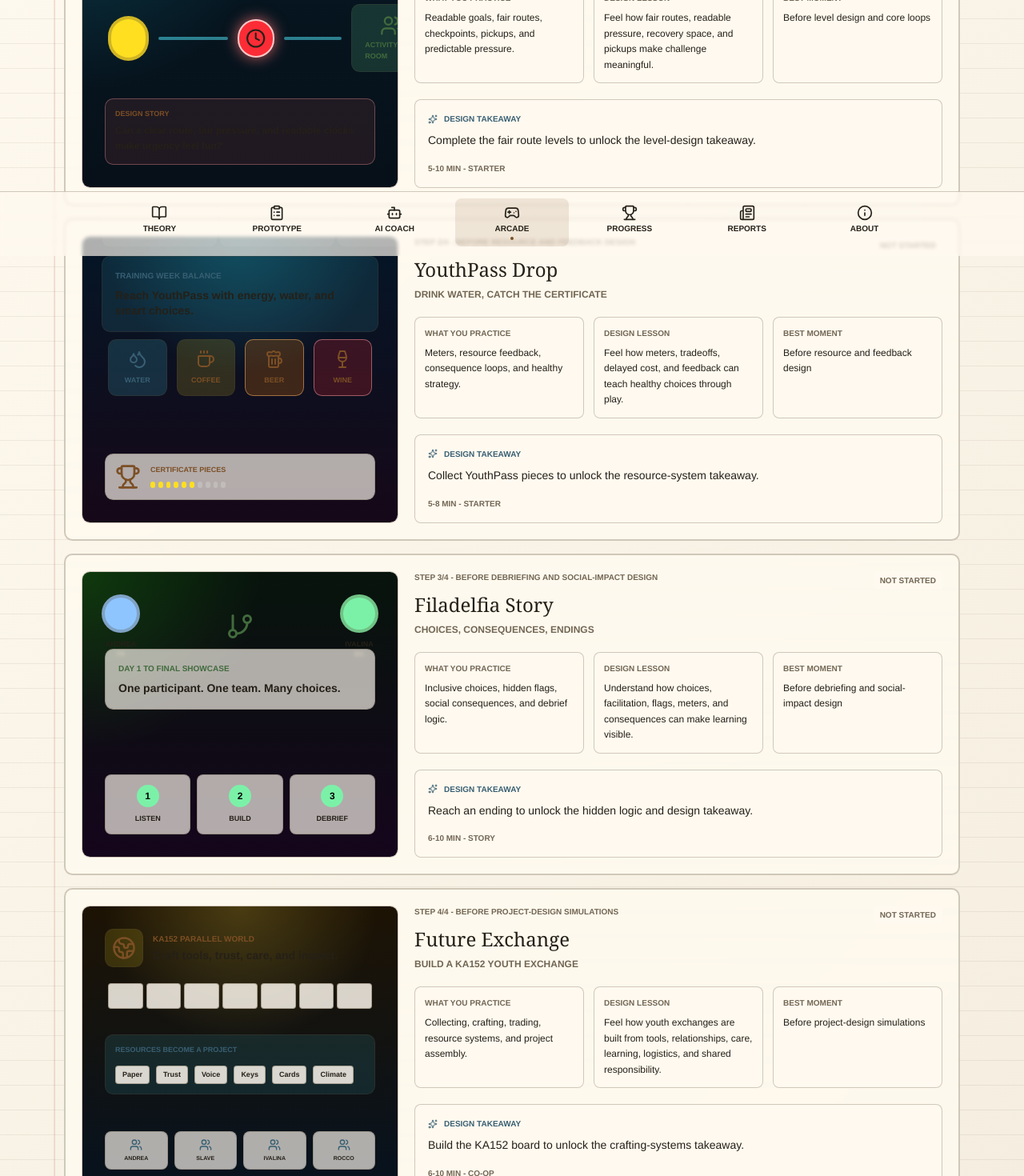
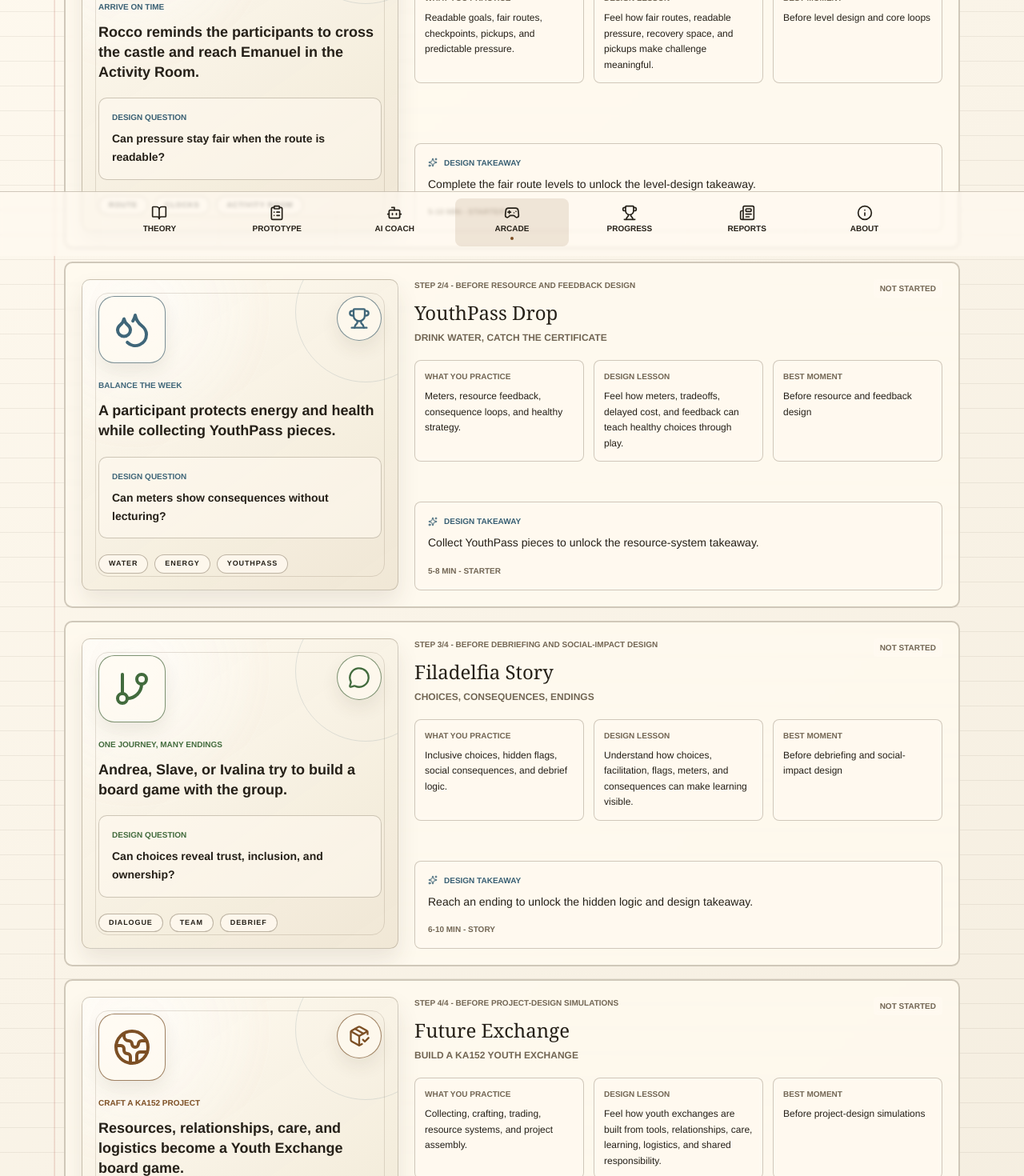
Before and after one commit to artediemcalabria/Games-are-No-Joke-Arcade, a React (Vite) app: page /arcade in a window 1280 px wide. Shown: the part 480-1950 px from the top of the page at 80% size. Built offline with nearby package versions, Linux system fonts and the light colour scheme.

Commit message:
Replace arcade previews with symbolic game cards

```diff
--- a/src/index.css
+++ b/src/index.css
@@ -130,6 +130,72 @@
   .castle-meter-panel {}
   .castle-tool-status {}
   .castle-control-button {}
+  .game-symbol-preview {
+    background:
+      radial-gradient(circle at 20% 18%, rgba(255, 255, 255, 0.12), transparent 8rem),
+      radial-gradient(circle at 82% 12%, rgba(0, 242, 255, 0.14), transparent 10rem),
+      linear-gradient(145deg, rgba(2, 6, 23, 0.96), rgba(8, 13, 28, 0.96));
+    border-color: rgba(255, 255, 255, 0.12);
+    box-shadow: inset 0 0 28px rgba(255, 255, 255, 0.04);
+  }
+  .game-symbol-preview::before {
+    content: "";
+    position: absolute;
+    inset: 1rem;
+    border: 1px solid rgba(255, 255, 255, 0.08);
+    border-radius: 1rem;
+    pointer-events: none;
+  }
+  .game-symbol-orbit {
+    position: absolute;
+    right: -3rem;
+    top: -3rem;
+    width: 11rem;
+    height: 11rem;
+    border: 1px solid currentColor;
+    border-radius: 999px;
+    opacity: 0.14;
+  }
+  .game-symbol-icon,
+  .game-symbol-small-icon {
+    display: inline-flex;
+    align-items: center;
+    justify-content: center;
+    border: 1px solid currentColor;
+    background: color-mix(in srgb, currentColor 16%, transparent);
+    color: var(--game-symbol-color, #00f2ff);
+    box-shadow: 0 0 24px color-mix(in srgb, currentColor 24%, transparent);
+  }
+  .game-symbol-icon {
+    width: 5.25rem;
+    height: 5.25rem;
+    border-radius: 1.25rem;
+  }
+  .game-symbol-small-icon {
+    width: 3.5rem;
+    height: 3.5rem;
+    border-radius: 999px;
+  }
+  .game-symbol-kicker,
+  .game-symbol-question,
+  .game-symbol-pill {
+    color: var(--game-symbol-color, #00f2ff);
+  }
+  .game-symbol-question {
+    background: rgba(255, 255, 255, 0.055);
+    border-color: color-mix(in srgb, var(--game-symbol-color, #00f2ff) 35%, transparent);
+  }
+  .game-symbol-question p:last-child {
+    color: rgba(255, 255, 255, 0.86);
+  }
+  .game-symbol-pill {
+    background: rgba(255, 255, 255, 0.05);
+    border-color: color-mix(in srgb, var(--game-symbol-color, #00f2ff) 36%, transparent);
+  }
+  .game-symbol-cyan { --game-symbol-color: #22d3ee; }
+  .game-symbol-blue { --game-symbol-color: #60a5fa; }
+  .game-symbol-green { --game-symbol-color: #86efac; }
+  .game-symbol-yellow { --game-symbol-color: #fde047; }
 
   .theory-surface,
   .theory-flip-face {
@@ -950,6 +1016,52 @@
     border-color: rgba(88, 72, 47, 0.22) !important;
   }
 
+  .theme-notebook .game-symbol-preview {
+    background:
+      radial-gradient(circle at 16% 10%, rgba(255, 255, 255, 0.55), transparent 11rem),
+      linear-gradient(145deg, rgba(255, 250, 240, 0.9), rgba(238, 229, 210, 0.88)) !important;
+    border-color: rgba(88, 72, 47, 0.28) !important;
+    box-shadow: 0 14px 28px rgba(68, 52, 31, 0.1) !important;
+    color: var(--notebook-blue) !important;
+  }
+
+  .theme-notebook .game-symbol-preview::before {
+    border-color: rgba(88, 72, 47, 0.16) !important;
+  }
+
+  .theme-notebook .game-symbol-icon,
+  .theme-notebook .game-symbol-small-icon {
+    background: rgba(255, 250, 240, 0.62) !important;
+    border-color: color-mix(in srgb, var(--game-symbol-color, var(--notebook-blue)) 58%, rgba(88, 72, 47, 0.28)) !important;
+    box-shadow: 0 10px 22px rgba(68, 52, 31, 0.09) !important;
+    color: var(--game-symbol-color, var(--notebook-blue)) !important;
+  }
+
+  .theme-notebook .game-symbol-preview .text-white {
+    color: var(--notebook-ink) !important;
+  }
+
+  .theme-notebook .game-symbol-question {
+    background: rgba(255, 250, 240, 0.54) !important;
+    border-color: rgba(88, 72, 47, 0.28) !important;
+    color: var(--game-symbol-color, var(--notebook-blue)) !important;
+  }
+
+  .theme-notebook .game-symbol-question p:last-child {
+    color: var(--notebook-ink) !important;
+  }
+
+  .theme-notebook .game-symbol-pill {
+    background: rgba(255, 250, 240, 0.58) !important;
+    border-color: rgba(88, 72, 47, 0.26) !important;
+    color: var(--notebook-muted) !important;
+  }
+
+  .theme-notebook .game-symbol-cyan { --game-symbol-color: var(--notebook-blue); }
+  .theme-notebook .game-symbol-blue { --game-symbol-color: #3f6679; }
+  .theme-notebook .game-symbol-green { --game-symbol-color: var(--notebook-green); }
+  .theme-notebook .game-symbol-yellow { --game-symbol-color: var(--notebook-accent); }
+
 	  .theme-notebook .text-shadow-arcade {
 	    text-shadow: none !important;
 	  }
--- a/src/pages/ArcadeList.tsx
+++ b/src/pages/ArcadeList.tsx
@@ -1,7 +1,18 @@
 import { Link } from 'react-router-dom';
 import { motion } from 'motion/react';
-import type { ReactNode } from 'react';
-import { Beer, Clock, Coffee, Droplets, Gamepad2, GitBranch, Globe2, Sparkles, Trophy, Users, Wine } from 'lucide-react';
+import type { ComponentType } from 'react';
+import {
+  Clock,
+  Droplets,
+  Gamepad2,
+  GitBranch,
+  Globe2,
+  MessageCircle,
+  PackageCheck,
+  Route,
+  Sparkles,
+  Trophy,
+} from 'lucide-react';
 import { gameCatalog } from '../data/course';
 import { useStore } from '../store/useStore';
 
@@ -86,146 +97,88 @@ function InfoLine({ label, value }: { label: string; value: string }) {
 }
 
 function GamePreview({ id }: { id: string }) {
-  if (id === 'filadelfia-story') {
+  const previews: Record<string, {
+    title: string;
+    story: string;
+    question: string;
+    Icon: ComponentType<{ className?: string }>;
+    secondary: ComponentType<{ className?: string }>;
+    tone: 'cyan' | 'blue' | 'green' | 'yellow';
+    tags: string[];
+  }> = {
+    'castle-rush': {
+      title: 'Arrive on time',
+      story: 'Rocco reminds the participants to cross the castle and reach Emanuel in the Activity Room.',
+      question: 'Can pressure stay fair when the route is readable?',
+      Icon: Route,
+      secondary: Clock,
+      tone: 'cyan',
+      tags: ['Route', 'Clocks', 'Activity Room'],
+    },
+    'youthpass-drop': {
+      title: 'Balance the week',
+      story: 'A participant protects energy and health while collecting YouthPass pieces.',
+      question: 'Can meters show consequences without lecturing?',
+      Icon: Droplets,
+      secondary: Trophy,
+      tone: 'blue',
+      tags: ['Water', 'Energy', 'YouthPass'],
+    },
+    'filadelfia-story': {
+      title: 'One journey, many endings',
+      story: 'Andrea, Slave, or Ivalina try to build a board game with the group.',
+      question: 'Can choices reveal trust, inclusion, and ownership?',
+      Icon: GitBranch,
+      secondary: MessageCircle,
+      tone: 'green',
+      tags: ['Dialogue', 'Team', 'Debrief'],
+    },
+    'future-exchange': {
+      title: 'Craft a KA152 project',
+      story: 'Resources, relationships, care, and logistics become a Youth Exchange board game.',
+      question: 'Can crafting make project tradeoffs visible?',
+      Icon: Globe2,
+      secondary: PackageCheck,
+      tone: 'yellow',
+      tags: ['Craft', 'Trade', 'Project'],
+    },
+  };
+
+  const preview = previews[id] ?? previews['castle-rush'];
+  const Icon = preview.Icon;
+  const Secondary = preview.secondary;
+
   return (
-      <div className="rounded-xl border border-white/10 bg-black/60 min-h-[260px] relative overflow-hidden">
-        <div className="absolute inset-0 bg-[radial-gradient(circle_at_top_left,rgba(57,255,20,.16),transparent_42%),linear-gradient(180deg,#07140c,#15051c)]" />
-        <div className="absolute inset-x-6 top-7 flex items-center justify-between">
-          <StoryAvatar name="Andrea" country="FR" color="bg-blue-300" />
-          <GitBranch className="h-9 w-9 text-green-300" />
-          <StoryAvatar name="Ivalina" country="BG" color="bg-green-300" />
+    <div className={`game-symbol-preview game-symbol-${preview.tone} min-h-[260px] rounded-xl border p-5 relative overflow-hidden`}>
+      <div className="game-symbol-orbit" />
+      <div className="relative z-10 flex h-full min-h-[220px] flex-col justify-between gap-5">
+        <div className="flex items-start justify-between gap-4">
+          <div className="game-symbol-icon">
+            <Icon className="h-12 w-12" />
           </div>
-        <div className="absolute left-7 right-7 top-24 rounded-xl border border-green-300/35 bg-black/55 p-4">
-          <p className="text-[10px] font-black uppercase text-green-200">Day 1 to final showcase</p>
-          <p className="mt-2 text-sm font-black leading-snug text-white">One participant. One team. Many choices.</p>
-        </div>
-        <div className="absolute bottom-7 left-7 right-7 grid grid-cols-3 gap-2">
-          {['Listen', 'Build', 'Debrief'].map((step, index) => (
-            <div key={step} className="rounded-lg border border-white/10 bg-black/60 p-3 text-center">
-              <span className="mx-auto flex h-7 w-7 items-center justify-center rounded-full bg-green-300 text-xs font-black text-black">{index + 1}</span>
-              <p className="mt-2 text-[9px] font-black uppercase text-gray-200">{step}</p>
-            </div>
-          ))}
+          <div className="game-symbol-small-icon">
+            <Secondary className="h-7 w-7" />
           </div>
         </div>
-    );
-  }
 
-  if (id === 'youthpass-drop') {
-    return (
-      <div className="rounded-xl border border-white/10 bg-black/60 min-h-[260px] relative overflow-hidden">
-        <div className="absolute inset-0 bg-[radial-gradient(circle_at_top,rgba(34,211,238,.22),transparent_42%),linear-gradient(180deg,#041626,#160818)]" />
-        <div className="absolute left-6 right-6 top-6 rounded-xl border border-cyan-300/35 bg-cyan-300/10 p-4">
-          <p className="text-[10px] font-black uppercase text-cyan-100">Training week balance</p>
-          <p className="mt-2 text-sm font-black leading-snug text-white">Reach YouthPass with energy, water, and smart choices.</p>
+        <div>
+          <p className="game-symbol-kicker text-[10px] font-black uppercase tracking-widest">{preview.title}</p>
+          <p className="mt-3 text-lg font-black leading-snug text-white">{preview.story}</p>
         </div>
-        <div className="absolute left-8 right-8 top-32 grid grid-cols-4 gap-3">
-          <ChoiceToken icon={<Droplets className="h-6 w-6" />} label="Water" tone="cyan" />
-          <ChoiceToken icon={<Coffee className="h-6 w-6" />} label="Coffee" tone="yellow" />
-          <ChoiceToken icon={<Beer className="h-6 w-6" />} label="Beer" tone="orange" />
-          <ChoiceToken icon={<Wine className="h-6 w-6" />} label="Wine" tone="red" />
+
+        <div className="game-symbol-question rounded-xl border p-4">
+          <p className="text-[10px] font-black uppercase tracking-widest">Design question</p>
+          <p className="mt-2 text-sm font-bold leading-relaxed">{preview.question}</p>
         </div>
-        <div className="absolute bottom-7 left-7 right-7 rounded-xl border border-yellow-300/35 bg-black/55 p-3">
-          <div className="flex items-center gap-3">
-            <Trophy className="h-8 w-8 text-yellow-300" />
-            <div className="min-w-0">
-              <p className="text-[9px] font-black uppercase text-yellow-200">Certificate pieces</p>
-              <div className="mt-2 flex gap-1">
-                {Array.from({ length: 10 }).map((_, index) => (
-                  <span key={index} className={`h-2 flex-1 rounded ${index < 6 ? 'bg-yellow-300' : 'bg-white/20'}`} />
-                ))}
-              </div>
-            </div>
-          </div>
-        </div>
-      </div>
-    );
-  }
 
-  if (id === 'future-exchange') {
-    return (
-      <div className="rounded-xl border border-white/10 bg-black/60 min-h-[260px] relative overflow-hidden">
-        <div className="absolute inset-0 bg-[radial-gradient(circle_at_top,rgba(253,224,71,.20),transparent_42%),linear-gradient(180deg,#1d1304,#06121f)]" />
-        <div className="absolute left-7 right-7 top-7 flex items-center gap-3">
-          <Globe2 className="h-12 w-12 shrink-0 rounded-xl border border-yellow-300/50 bg-yellow-300/15 p-2 text-yellow-200 shadow-[0_0_18px_rgba(253,224,71,.45)]" />
-          <div>
-            <p className="text-[10px] font-black uppercase text-yellow-200">KA152 parallel world</p>
-            <p className="mt-1 text-sm font-black leading-snug text-white">Craft tools, trust, care, and impact.</p>
-          </div>
-        </div>
-        <div className="absolute left-8 right-8 top-24 grid grid-cols-7 gap-1">
-          {Array.from({ length: 7 }).map((_, index) => (
-            <span key={index} className={`h-8 rounded border ${index < 3 ? 'border-green-300 bg-green-300/60' : 'border-white/10 bg-black/60'}`} />
-          ))}
-        </div>
-        <div className="absolute left-7 top-40 right-7 rounded-xl border border-cyan-300/30 bg-cyan-300/10 p-3">
-          <p className="text-[9px] font-black uppercase text-cyan-100">Resources become a project</p>
-          <div className="mt-3 flex flex-wrap gap-2">
-            {['Paper', 'Trust', 'Voice', 'Keys', 'Cards', 'Climate'].map((token, index) => (
-              <span key={token} className={`rounded border px-2 py-1 text-[9px] font-black ${index < 4 ? 'border-yellow-300 bg-yellow-300/20 text-yellow-100' : 'border-green-300 bg-green-300/20 text-green-100'}`}>
-                {token}
+        <div className="flex flex-wrap gap-2">
+          {preview.tags.map((tag) => (
+            <span key={tag} className="game-symbol-pill rounded-full border px-3 py-1 text-[9px] font-black uppercase tracking-widest">
+              {tag}
             </span>
           ))}
         </div>
       </div>
-        <div className="absolute bottom-7 left-7 right-7 grid grid-cols-4 gap-2">
-          {['Andrea', 'Slave', 'Ivalina', 'Rocco'].map((name) => (
-            <div key={name} className="rounded-lg border border-white/10 bg-black/60 p-2 text-center">
-              <Users className="mx-auto h-4 w-4 text-cyan-200" />
-              <p className="mt-1 text-[7px] font-bold uppercase text-gray-300">{name}</p>
-            </div>
-          ))}
-        </div>
-      </div>
-    );
-  }
-
-  return (
-    <div className="rounded-xl border border-white/10 bg-black/60 min-h-[260px] relative overflow-hidden">
-      <div className="absolute inset-0 bg-[radial-gradient(circle_at_top_left,rgba(34,211,238,.18),transparent_45%),linear-gradient(180deg,#051722,#071019)]" />
-      <div className="absolute left-6 right-6 top-6 rounded-xl border border-cyan-300/35 bg-black/55 p-4">
-        <p className="text-[10px] font-black uppercase text-cyan-200">Castle Rush</p>
-        <p className="mt-2 text-sm font-black leading-snug text-white">Participants are late. Rocco reminds everyone to reach the activity on time.</p>
-      </div>
-      <div className="absolute left-8 top-32 flex items-center gap-3">
-        <div className="h-14 w-14 rounded-full border-4 border-yellow-100 bg-yellow-300 shadow-[0_0_18px_rgba(250,204,21,.65)]" />
-        <div className="h-1 w-24 rounded bg-cyan-300/50" />
-        <Clock className="h-12 w-12 rounded-full border-2 border-red-200 bg-red-500 p-2 text-white shadow-[0_0_18px_rgba(248,113,113,.8)]" />
-        <div className="h-1 w-20 rounded bg-cyan-300/50" />
-        <div className="rounded-xl border border-green-300/50 bg-green-300/15 px-4 py-3">
-          <Users className="mx-auto h-7 w-7 text-green-200" />
-          <p className="mt-1 text-[9px] font-black uppercase text-green-100">Activity room</p>
-        </div>
-      </div>
-      <div className="absolute bottom-7 left-7 right-7 rounded-xl border border-red-300/35 bg-red-400/10 p-3">
-        <p className="text-[9px] font-black uppercase text-red-100">Design story</p>
-        <p className="mt-1 text-xs font-bold leading-relaxed text-gray-200">Can a clear route, fair pressure, and readable clocks make urgency feel fun?</p>
-      </div>
-    </div>
-  );
-}
-
-function StoryAvatar({ name, country, color }: { name: string; country: string; color: string }) {
-  return (
-    <div className="text-center">
-      <div className={`mx-auto h-12 w-12 rounded-full border-4 border-white/80 ${color}`} />
-      <p className="mt-2 text-[9px] font-black uppercase text-white">{name}</p>
-      <p className="text-[8px] font-bold uppercase text-gray-400">{country}</p>
-    </div>
-  );
-}
-
-function ChoiceToken({ icon, label, tone }: { icon: ReactNode; label: string; tone: 'cyan' | 'yellow' | 'orange' | 'red' }) {
-  const toneClass = {
-    cyan: 'border-cyan-300/50 bg-cyan-300/15 text-cyan-100',
-    yellow: 'border-yellow-300/50 bg-yellow-300/15 text-yellow-100',
-    orange: 'border-orange-300/50 bg-orange-400/20 text-orange-100',
-    red: 'border-red-300/50 bg-red-500/20 text-red-100',
-  }[tone];
-  return (
-    <div className={`rounded-xl border p-3 text-center ${toneClass}`}>
-      <div className="mx-auto flex justify-center">{icon}</div>
-      <p className="mt-2 text-[9px] font-black uppercase">{label}</p>
     </div>
   );
 }
```
Lines whose indentation alone changed are shown as unchanged.
